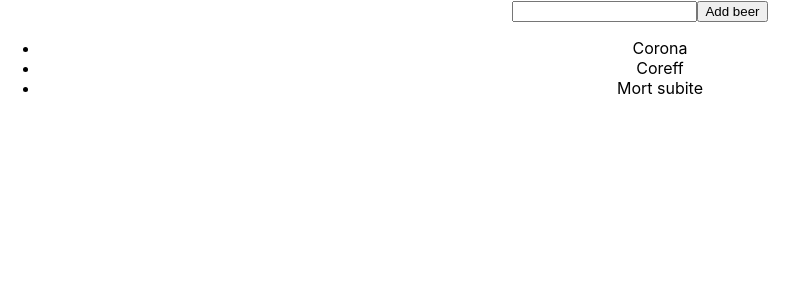
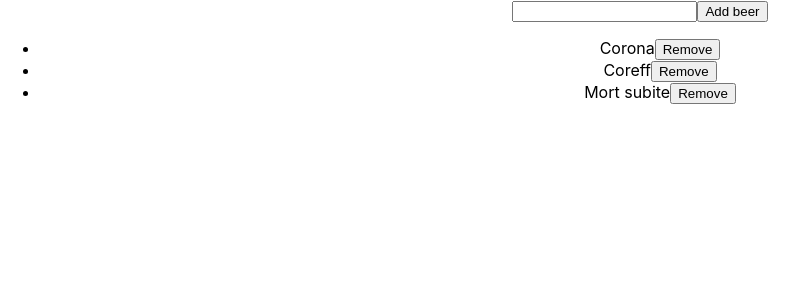
Before and after one commit to yoanndw/tp3-react, a React (Create React App) app: page / in a window 1280 px wide. Shown: the top 300 px of the page, without its empty margins (0-808 px from the left). Built offline with nearby package versions, Linux system fonts and the light colour scheme.

Commit message:
[WIP] Add button to remove beer

```diff
--- a/src/components/Beer.tsx
+++ b/src/components/Beer.tsx
@@ -1,9 +1,13 @@
 interface Props {
-    name: string
+    name: string,
+    onRemove: () => void
 }
 
 export function Beer(props: Props) {
     return (
-        <li>{props.name}</li>
+        <li>
+            {props.name}
+            <button onClick={props.onRemove}>Remove</button>
+        </li>
     );
 }
--- a/src/components/BeerList.tsx
+++ b/src/components/BeerList.tsx
@@ -17,7 +17,14 @@
         const name = newBeerInput;
         const newBeers = [...beers, name];
         setBeers(newBeers);
-    }
+    };
+
+    const removeBeer = (i: number) => {
+        let newBeers = [...beers];
+        newBeers.splice(i);
+
+        setBeers(newBeers);
+    };
 
     return (
         <div>
@@ -26,7 +33,7 @@
 
             <ul>
                 {beers.map((b, index) =>
-                    <Beer key={index} name={b} />
+                    <Beer key={index} name={b} onRemove={() => removeBeer(index)}/>
                 )}
             </ul>
         </div>
```
